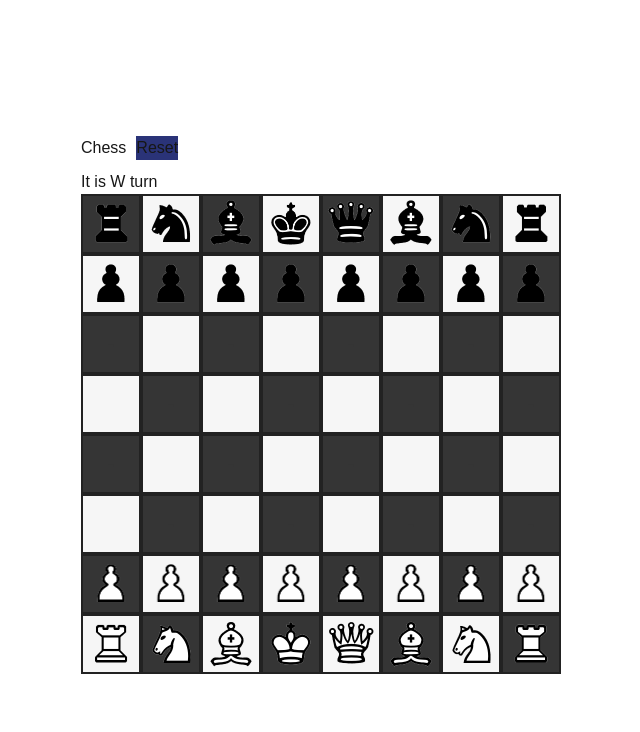
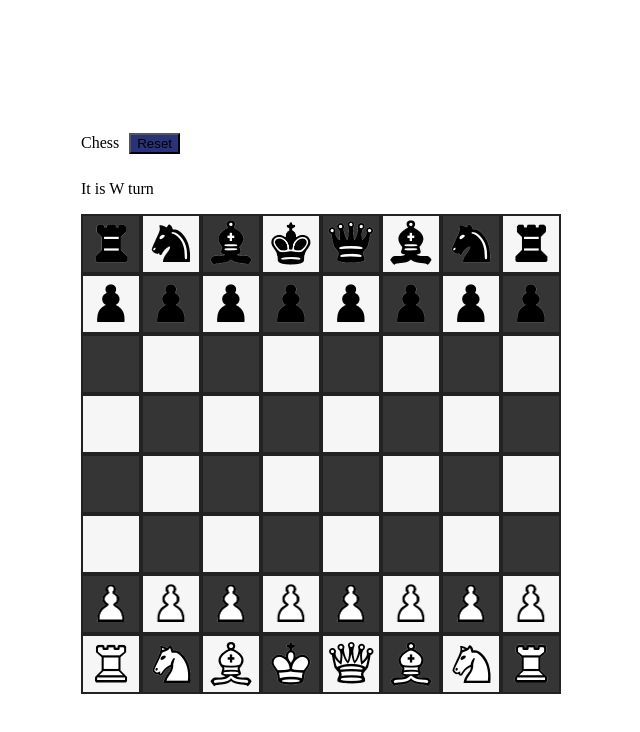
Before and after one commit to RisingSatalite/chess, a Next.js app: page / in a window 1280 px wide. Shown: the top 732 px of the page, without its empty margins (319-959 px from the left). Built offline with nearby package versions, Linux system fonts and the light colour scheme.

Commit message:
remove unused css

```diff
--- a/src/app/globals.css
+++ b/src/app/globals.css
@@ -1,25 +1,3 @@
-@tailwind base;
-@tailwind components;
-@tailwind utilities;
-
-:root {
-  --background: #ffffff;
-  --foreground: #171717;
-}
-
-@media (prefers-color-scheme: dark) {
-  :root {
-    --background: #9fa6da;
-    --foreground: #ededed;
-  }
-}
-
-body {
-  color: var(--foreground);
-  background: var(--background);
-  font-family: Arial, Helvetica, sans-serif;
-}
-
 .row {
   display: flex;
 }
```
